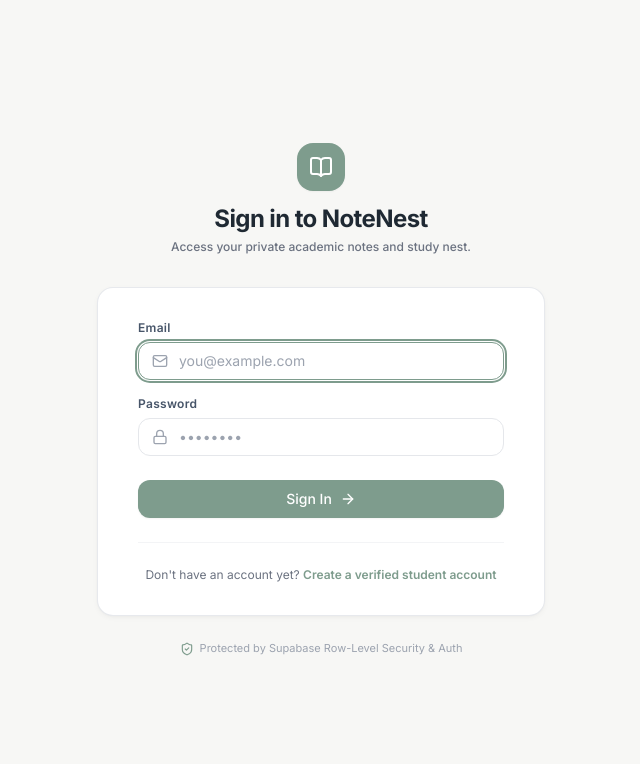
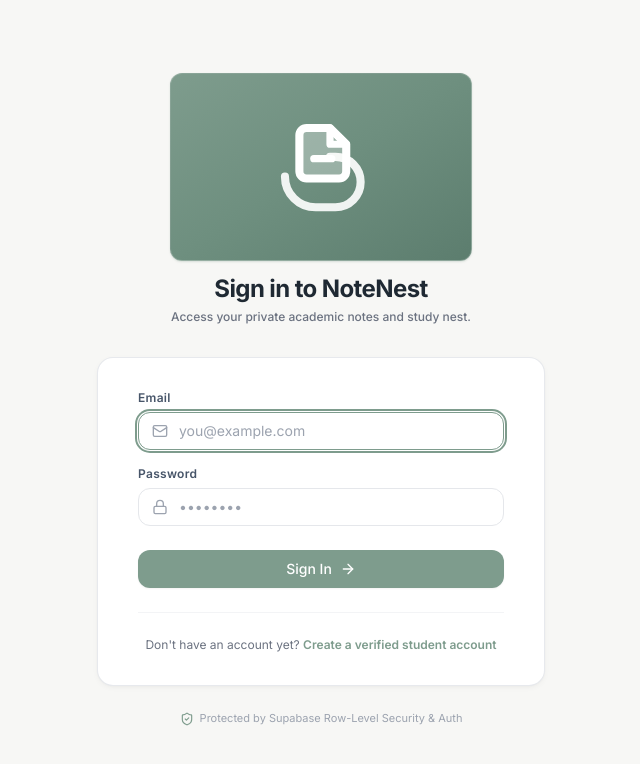
Before and after one commit to thejasteju54-lgtm/NoteNest, a React (Vite) app: page / in a window 1280 px wide. Shown: the top 764 px of the page, without its empty margins (319-959 px from the left). Built offline with nearby package versions, Linux system fonts and the light colour scheme; no server answers.

Commit message:
feat(design): implement modern minimalist platform-oriented logo and SVG favicon

```diff
--- /dev/null
+++ b/src/components/common/Logo.tsx
@@ -0,0 +1,106 @@
+import React from 'react';
+import { clsx } from 'clsx';
+
+export interface LogoProps {
+  size?: 'sm' | 'md' | 'lg' | 'xl';
+  showText?: boolean;
+  subtitle?: string;
+  className?: string;
+}
+
+export const LogoIcon: React.FC<{ sizeClass?: string; className?: string }> = ({
+  sizeClass = 'w-8 h-8',
+  className,
+}) => {
+  return (
+    <div
+      className={clsx(
+        'relative rounded-xl bg-gradient-to-br from-accent-sage via-[#6E8F7F] to-[#5C7D6E]',
+        'flex items-center justify-center text-white shadow-subtle shadow-accent-sage/25 shrink-0 overflow-hidden',
+        'border border-white/20 select-none group-hover:scale-105 transition-transform duration-200',
+        sizeClass,
+        className
+      )}
+    >
+      {/* Minimalist Geometric Nest + Document Icon SVG */}
+      <svg
+        viewBox="0 0 32 32"
+        fill="none"
+        xmlns="http://www.w3.org/2000/svg"
+        className="w-[62%] h-[62%] text-white"
+      >
+        {/* Outer Nest Cradle */}
+        <path
+          d="M6 18.5C6 23.1944 9.80558 27 14.5 27H20C23.866 27 27 23.866 27 20C27 16.134 23.866 13 20 13H18.5"
+          stroke="currentColor"
+          strokeWidth="2.25"
+          strokeLinecap="round"
+          strokeLinejoin="round"
+          className="opacity-90"
+        />
+        {/* Layered Document / Note Sheets inside Nest */}
+        <path
+          d="M10 7C10 5.89543 10.8954 5 12 5H18.5L23 9.5V17C23 18.1046 22.1046 19 21 19H12C10.8954 19 10 18.1046 10 17V7Z"
+          fill="currentColor"
+          fillOpacity="0.3"
+          stroke="currentColor"
+          strokeWidth="2.25"
+          strokeLinecap="round"
+          strokeLinejoin="round"
+        />
+        {/* Folded Top Corner on Note */}
+        <path
+          d="M18.5 5V9.5H23"
+          stroke="currentColor"
+          strokeWidth="2"
+          strokeLinecap="round"
+          strokeLinejoin="round"
+        />
+        {/* Minimalist Content Bar */}
+        <path
+          d="M14 13.5H19"
+          stroke="currentColor"
+          strokeWidth="2"
+          strokeLinecap="round"
+        />
+      </svg>
+    </div>
+  );
+};
+
+export const Logo: React.FC<LogoProps> = ({
+  size = 'md',
+  showText = true,
+  subtitle = 'Your notes. Organized.',
+  className,
+}) => {
+  const sizeMap = {
+    sm: { icon: 'w-7 h-7 rounded-lg', title: 'text-sm font-bold', sub: 'text-[9px]' },
+    md: { icon: 'w-8 h-8 rounded-xl', title: 'text-base font-bold', sub: 'text-[10px]' },
+    lg: { icon: 'w-11 h-11 rounded-2xl', title: 'text-xl font-bold', sub: 'text-xs' },
+    xl: { icon: 'w-14 h-14 rounded-2xl', title: 'text-2xl font-bold', sub: 'text-xs' },
+  };
+
+  const currentSize = sizeMap[size];
+
+  return (
+    <div className={clsx('flex items-center gap-2.5 select-none group', className)}>
+      <LogoIcon sizeClass={currentSize.icon} />
+      {showText && (
+        <div className="flex flex-col">
+          <div className="flex items-center gap-1.5 leading-none">
+            <span className={clsx('tracking-tight text-slate-900', currentSize.title)}>
+              NoteNest
+            </span>
+            <span className="w-1.5 h-1.5 rounded-full bg-accent-sage" />
+          </div>
+          {subtitle && (
+            <span className={clsx('text-slate-500 font-medium tracking-wide mt-0.5', currentSize.sub)}>
+              {subtitle}
+            </span>
+          )}
+        </div>
+      )}
+    </div>
+  );
+};
--- a/src/components/layout/Navbar.tsx
+++ b/src/components/layout/Navbar.tsx
@@ -2,12 +2,12 @@
 import { useAuth } from '@/hooks/useAuth';
 import { useNoteNest } from '@/context/NoteNestContext';
 import { Button } from '@/components/common/Button';
+import { Logo } from '@/components/common/Logo';
 import {
   FolderPlus,
   Upload,
   Search,
   X,
-  BookOpen,
   Settings,
   LogOut,
   ChevronDown,
@@ -50,7 +50,7 @@
             clearSearch();
             navigateTo({ type: 'dashboard' });
           }}
-          className="flex items-center gap-2.5 cursor-pointer select-none group shrink-0"
+          className="cursor-pointer select-none shrink-0"
           role="button"
           tabIndex={0}
           onKeyDown={(e) => {
@@ -60,17 +60,7 @@
             }
           }}
         >
-          <div className="w-8 h-8 rounded-xl bg-accent-sage flex items-center justify-center text-white shadow-subtle group-hover:bg-accent-sage-hover transition-colors">
-            <BookOpen className="w-4 h-4" />
-          </div>
-          <div className="flex flex-col">
-            <span className="text-base font-bold tracking-tight text-slate-900 leading-none">
-              NoteNest
-            </span>
-            <span className="text-[10px] text-slate-500 font-medium tracking-wide">
-              Your notes. Organized.
-            </span>
-          </div>
+          <Logo size="md" />
         </div>
 
         {/* Global Search Bar */}
--- a/src/pages/Login.tsx
+++ b/src/pages/Login.tsx
@@ -2,9 +2,9 @@
 import { useAuth } from '@/hooks/useAuth';
 import { Button } from '@/components/common/Button';
 import { Input } from '@/components/common/Input';
+import { LogoIcon } from '@/components/common/Logo';
 import { validateStudentEmail } from '@/utils/authValidation';
 import {
-  BookOpen,
   Lock,
   Mail,
   ArrowRight,
@@ -81,8 +81,8 @@
     <div className="min-h-screen bg-canvas flex flex-col justify-center py-12 sm:px-6 lg:px-8">
       {/* Brand Header */}
       <div className="sm:mx-auto sm:w-full sm:max-w-md text-center">
-        <div className="inline-flex items-center justify-center w-12 h-12 rounded-2xl bg-accent-sage text-white shadow-subtle mb-3">
-          <BookOpen className="w-6 h-6" />
+        <div className="flex justify-center mb-3">
+          <LogoIcon sizeClass="w-13 h-13 rounded-2xl" />
         </div>
         <h1 className="text-2xl font-bold tracking-tight text-slate-900">
           Sign in to NoteNest
--- a/src/pages/Signup.tsx
+++ b/src/pages/Signup.tsx
@@ -2,12 +2,12 @@
 import { useAuth } from '@/hooks/useAuth';
 import { Button } from '@/components/common/Button';
 import { Input } from '@/components/common/Input';
+import { LogoIcon } from '@/components/common/Logo';
 import {
   evaluatePasswordStrength,
   validateStudentEmail,
 } from '@/utils/authValidation';
 import {
-  BookOpen,
   Lock,
   Mail,
   User as UserIcon,
@@ -104,8 +104,8 @@
     <div className="min-h-screen bg-canvas flex flex-col justify-center py-10 sm:px-6 lg:px-8">
       {/* Brand Header */}
       <div className="sm:mx-auto sm:w-full sm:max-w-md text-center">
-        <div className="inline-flex items-center justify-center w-12 h-12 rounded-2xl bg-accent-sage text-white shadow-subtle mb-3">
-          <BookOpen className="w-6 h-6" />
+        <div className="flex justify-center mb-3">
+          <LogoIcon sizeClass="w-13 h-13 rounded-2xl" />
         </div>
         <h1 className="text-2xl font-bold tracking-tight text-slate-900">
           Create your NoteNest Account
```
Also changed, not shown: public/favicon.svg.
